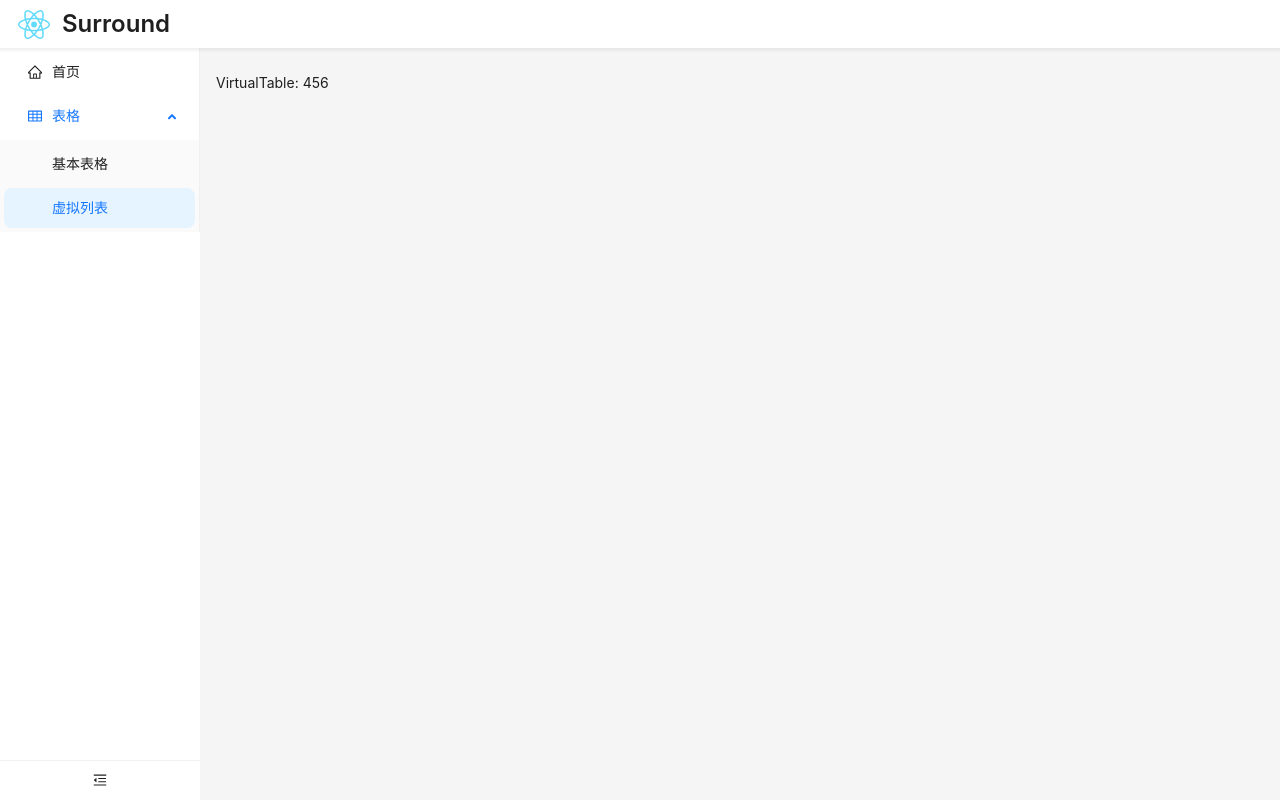
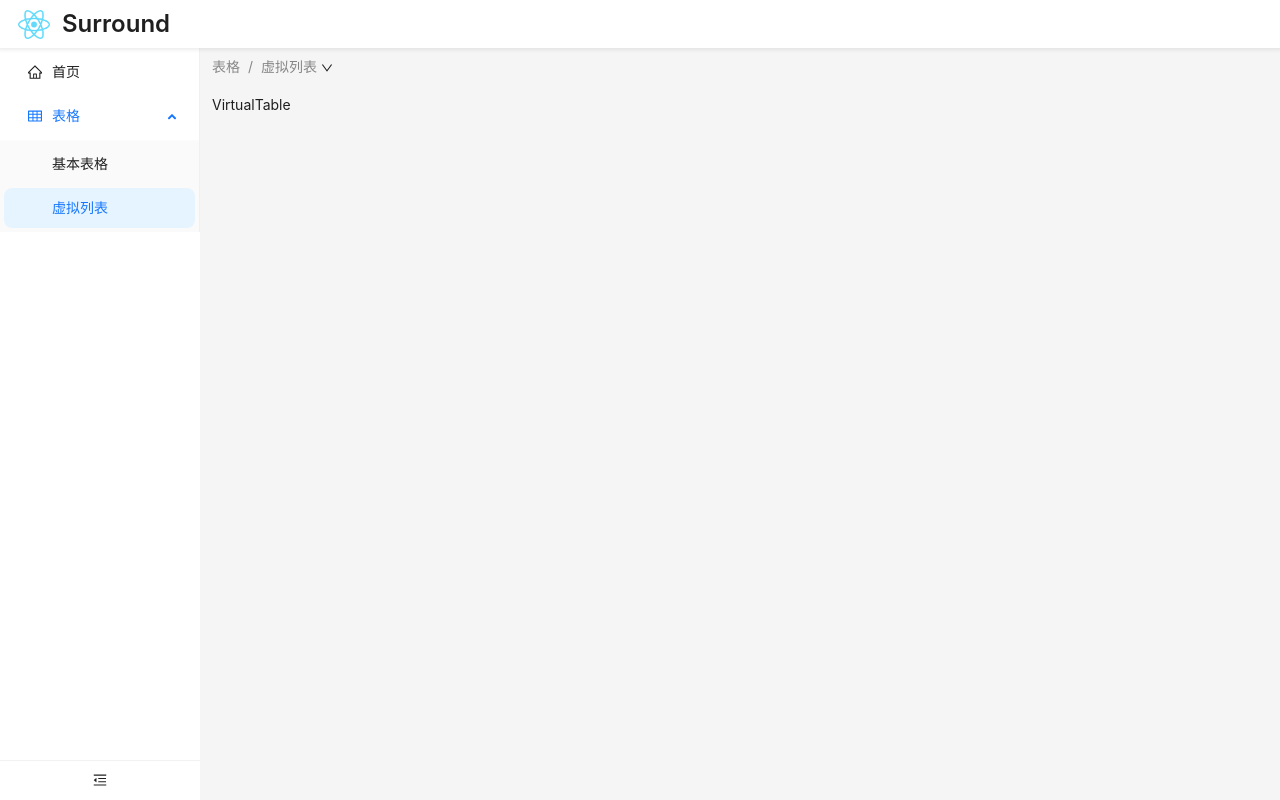
Before and after one commit to huzixuanH/react-surround, a React (Vite) app: page /table/virtual in a window 1280 px wide. Built offline with nearby package versions, Linux system fonts and the light colour scheme.

Commit message:
feat: 面包屑功能实现

```diff
--- a/src/App.tsx
+++ b/src/App.tsx
@@ -1,9 +1,22 @@
 import { RouterProvider } from "react-router-dom";
 import rootRouter from "@/router";
+import { ConfigProvider } from "antd";
 import "@/assets/style/index.less";
 
 function App() {
-  return <RouterProvider router={rootRouter} />;
+  return (
+    <>
+      <ConfigProvider
+        theme={{
+          token: {
+            // colorPrimary: '#00b96b',
+          },
+        }}
+      >
+        <RouterProvider router={rootRouter} />
+      </ConfigProvider>
+    </>
+  );
 }
 
 export default App;
--- a/src/components/layout/header/index.tsx
+++ b/src/components/layout/header/index.tsx
@@ -1,4 +1,3 @@
-import React from "react";
 import { Layout, theme, Space, Image, Typography } from "antd";
 import logo from "@/assets/img/logo.png";
 import "./index.less";
--- a/src/components/layout/index.less
+++ b/src/components/layout/index.less
@@ -3,7 +3,11 @@
   flex-direction: column;
   min-height: 100vh;
 
+  .breadcrumb {
+    margin: 8px 0 0 12px;
+  }
+
   .content {
-    margin: 24px 16px;
+    margin: 16px 12px;
   }
 }
--- a/src/components/layout/index.tsx
+++ b/src/components/layout/index.tsx
@@ -1,19 +1,93 @@
-import React from "react";
-import { Layout } from "antd";
-import { Outlet } from "react-router-dom";
+import { Breadcrumb, Layout } from "antd";
+import { Link, Outlet, useMatches } from "react-router-dom";
 import HeaderLayout from "@/components/layout/header";
 import SiderLayout from "@/components/layout/sider";
 import "./index.less";
+import { ItemType } from "antd/es/menu/hooks/useItems";
+import { HomeOutlined, TableOutlined } from "@ant-design/icons";
+import React, { Key, ReactNode } from "react";
 
 const { Content } = Layout;
 
+const menuItems: ItemType[] = [
+  {
+    key: "/home",
+    icon: <HomeOutlined />,
+    label: <Link to="/home">首页</Link>,
+  },
+  {
+    key: "/table",
+    icon: <TableOutlined />,
+    label: "表格",
+    children: [
+      {
+        key: "/table/basic",
+        label: <Link to="/table/basic">基本表格</Link>,
+      },
+      {
+        key: "/table/virtual",
+        label: <Link to="/table/virtual">虚拟列表</Link>,
+      },
+    ],
+  },
+];
+
 const AppLayout: React.FC = () => {
+  const matches = useMatches();
+
+  const breadcrumbItemTree = menuItems.find((item) =>
+    matches.find((mat) => mat.pathname === item.key)
+  );
+
+  const getBreadcrumbItems = () => {
+    const resultArr: { key: Key; title: ReactNode; menu?: any }[] = [];
+
+    let tree = [breadcrumbItemTree];
+    while (tree) {
+      if (tree.length === 1) {
+        const breadcrumbItem = tree[0] as any;
+        if (!breadcrumbItem) return;
+        const { key, label } = breadcrumbItem;
+        resultArr.push({
+          key,
+          title: label,
+        });
+
+        tree = breadcrumbItem.children;
+      } else if (tree.length > 1) {
+        const breadcrumbItem = tree.find((item) =>
+          matches.find((mat) => mat.pathname === item.key)
+        ) as any;
+        if (!breadcrumbItem) return;
+
+        const { key, label } = breadcrumbItem;
+        resultArr.push({
+          key,
+          title: label,
+          menu: {
+            items: tree.map((item: any) => ({
+              key: item.key,
+              label: item.label,
+            })),
+          },
+        });
+
+        tree = breadcrumbItem.children;
+      }
+    }
+
+    return resultArr;
+  };
+
+  console.log("arr", getBreadcrumbItems());
+
   return (
     <div className="layout">
       <HeaderLayout />
       <Layout>
-        <SiderLayout />
+        <SiderLayout menuItems={menuItems} />
         <Layout>
+          <Breadcrumb className="breadcrumb" items={getBreadcrumbItems()} />
           <Content className="content">
             <Outlet />
           </Content>
--- a/src/components/layout/sider/index.tsx
+++ b/src/components/layout/sider/index.tsx
@@ -1,40 +1,12 @@
-import React, { useEffect, useState } from "react";
-import {
-  HomeOutlined,
-  MenuFoldOutlined,
-  MenuUnfoldOutlined,
-  TableOutlined,
-} from "@ant-design/icons";
+import { useEffect, useState } from "react";
+import { MenuFoldOutlined, MenuUnfoldOutlined } from "@ant-design/icons";
 import { Button, Layout, Menu } from "antd";
 import { ItemType } from "antd/es/menu/hooks/useItems";
-import { Link, useLocation, useMatches, useNavigate } from "react-router-dom";
+import { useLocation, useMatches, useNavigate } from "react-router-dom";
 import _ from "lodash";
 import "./index.less";
 
 const { Sider } = Layout;
-
-const menuItems: ItemType[] = [
-  {
-    key: "/home",
-    icon: <HomeOutlined />,
-    label: <Link to="/home">首页</Link>,
-  },
-  {
-    key: "/table",
-    icon: <TableOutlined />,
-    label: "表格",
-    children: [
-      {
-        key: "/table/basic",
-        label: <Link to="/table/basic">基本表格</Link>,
-      },
-      {
-        key: "/table/virtual",
-        label: <Link to="/table/virtual">虚拟列表</Link>,
-      },
-    ],
-  },
-];
 
 function extractKeysFromTree(tree: ItemType[]) {
   let result = {};
@@ -51,13 +23,14 @@ function extractKeysFromTree(tree: ItemType[]) {
   return result;
 }
 
-/** menuKey: isSubMenu */
-const menuKeysRecord: Record<string, boolean> = extractKeysFromTree(menuItems);
-
-const SiderLayout: React.FC = () => {
+const SiderLayout: React.FC<{ menuItems: ItemType[] }> = ({ menuItems }) => {
   const [collapsed, setCollapsed] = useState(false);
   const [selectedKeys, setSelectedKeys] = useState<string[]>(["home"]);
   const [openedKeys, setOpenedKeys] = useState<string[]>([]);
+
+  /** menuKey: isSubMenu */
+  const menuKeysRecord: Record<string, boolean> =
+    extractKeysFromTree(menuItems);
 
   useEffect(() => {
     const resizeObserver = new ResizeObserver((entries) => {
@@ -97,7 +70,7 @@ const SiderLayout: React.FC = () => {
   const navigate = useNavigate();
 
   const onMenuItemClick = ({ key }: { key: string; keyPath: string[] }) => {
-    navigate(key);
+    if (selectedKeys?.[0] !== key) navigate(key);
   };
 
   const onOpenChange = (keys: string[]) => {
--- a/src/router/index.tsx
+++ b/src/router/index.tsx
@@ -1,7 +1,6 @@
-import { createBrowserRouter } from "react-router-dom";
+import { createBrowserRouter, Navigate } from "react-router-dom";
 import AppLayout from "@/components/layout";
 import tableRouters from "@/router/model/table";
-import Home from "@/views/home";
 import homeRouters from "@/router/model/home";
 import Login from "@/views/login";
 
@@ -10,7 +9,7 @@ const rootRouter = createBrowserRouter([
     path: "/",
     element: <AppLayout />,
     children: [
-      { index: true, element: <Home /> },
+      { index: true, element: <Navigate to="home" /> },
       ...homeRouters,
       ...tableRouters,
     ],
@@ -21,6 +20,4 @@ const rootRouter = createBrowserRouter([
   },
 ]);
 
-console.log("rootRouter", rootRouter.state);
-
 export default rootRouter;
--- a/src/router/model/table.tsx
+++ b/src/router/model/table.tsx
@@ -1,4 +1,4 @@
-import { RouteObject } from "react-router-dom";
+import { Navigate, RouteObject } from "react-router-dom";
 import BasicTable from "@/views/table/basic";
 import VirtualTable from "@/views/table/virtual";
 
@@ -7,12 +7,16 @@ const tableRouters: RouteObject[] = [
     path: "table",
     children: [
       {
+        index: true,
+        element: <Navigate to="basic" />,
+      },
+      {
         path: "basic",
         element: <BasicTable />,
       },
       {
         path: "virtual",
-        element: <VirtualTable id="456" />,
+        element: <VirtualTable />,
       },
     ],
   },
--- a/src/views/table/virtual/index.tsx
+++ b/src/views/table/virtual/index.tsx
@@ -1,5 +1,5 @@
-function VirtualTable({ id }: { id?: string }) {
-  return <>VirtualTable: {id}</>;
+function VirtualTable() {
+  return <>VirtualTable</>;
 }
 
 export default VirtualTable;
```
Also changed, not shown: .eslintrc.js.
